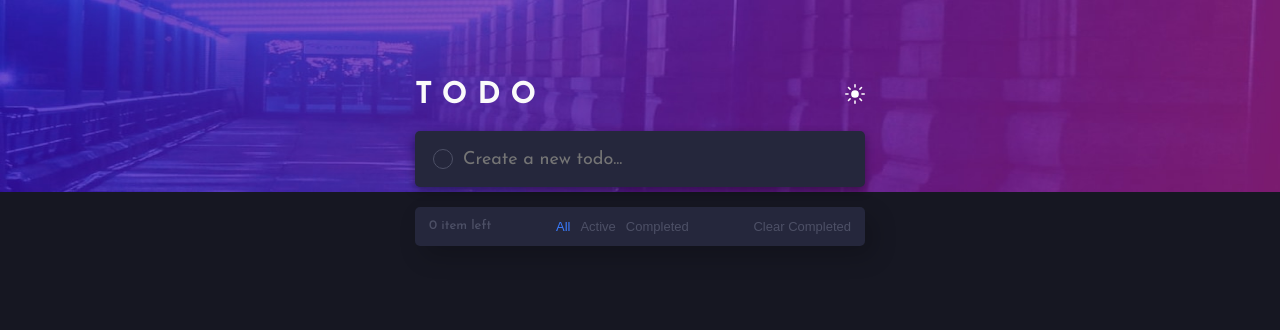
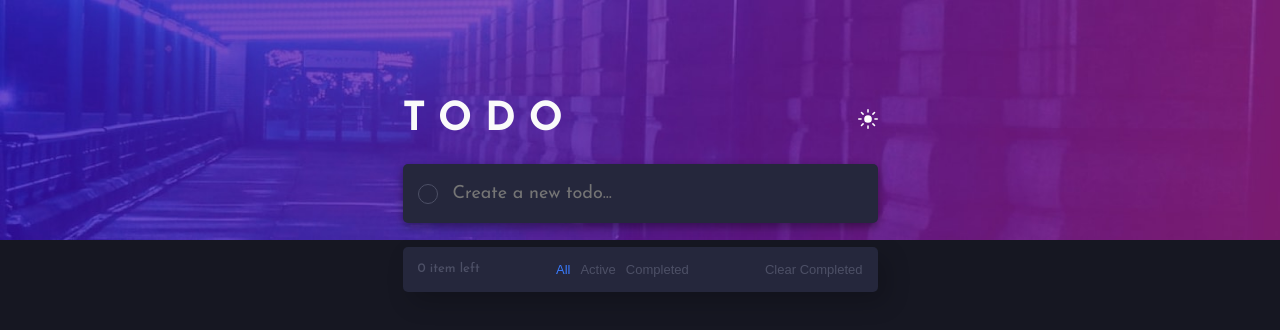
Before and after one commit to imarouane/todo-app, a plain HTML site: page index.html in a window 1280 px wide. Drawn offline with Linux system fonts and the light colour scheme.

Commit message:
update some style

```diff
--- a/css/style.css
+++ b/css/style.css
@@ -50,7 +50,7 @@ body {
     display: flex;
     justify-content: center;
     background-image: var(--bg-desktop-url);
-    background-size: 100% 24%;
+    background-size: 100% 30%;
     background-repeat: no-repeat;
     transition: all 0.25s ease-in-out;
 }
@@ -65,11 +65,11 @@ li {
 }
 
 .todo__container {
-    width: 450px;
-    margin-top: 8rem;
+    width: 475px;
+    margin-top: 10rem;
     display: flex;
     flex-direction: column;
-    gap: 2rem;
+    gap: 2.4rem;
 }
 
 .todo__header {
@@ -80,11 +80,11 @@ li {
 }
 
 .todo__header--title {
-    font-size: 3rem;
+    font-size: 4rem;
     font-weight: 700;
     text-transform: uppercase;
     color: var(--color-white);
-    letter-spacing: 1rem;
+    letter-spacing: 1.3rem;
 }
 
 .todo__header--toggle-btn {
@@ -123,7 +123,7 @@ li {
     align-items: center;
     gap: 1rem;
     background-color: var(--color-secondary);
-    padding: 1.8rem;
+    padding: 1.5rem;
     border-radius: 0.5rem;
     z-index: 1;
     box-shadow: 0 4px 10px rgba(0, 0, 0, 0.4);
@@ -138,6 +138,7 @@ li {
     font-size: 1.8rem;
     font-weight: 400;
     font-family: 'Josefin Sans', sans-serif;
+    padding: 0.5rem;
     caret-color: var(--color-bright-blue);
 }
 
@@ -255,7 +256,7 @@ li {
 .filtration__container {
     display: flex;
     justify-content: space-between;
-    padding: 1.2rem 1.4rem;
+    padding: 1.5rem;
 }
 
 .tasks-number,
```
